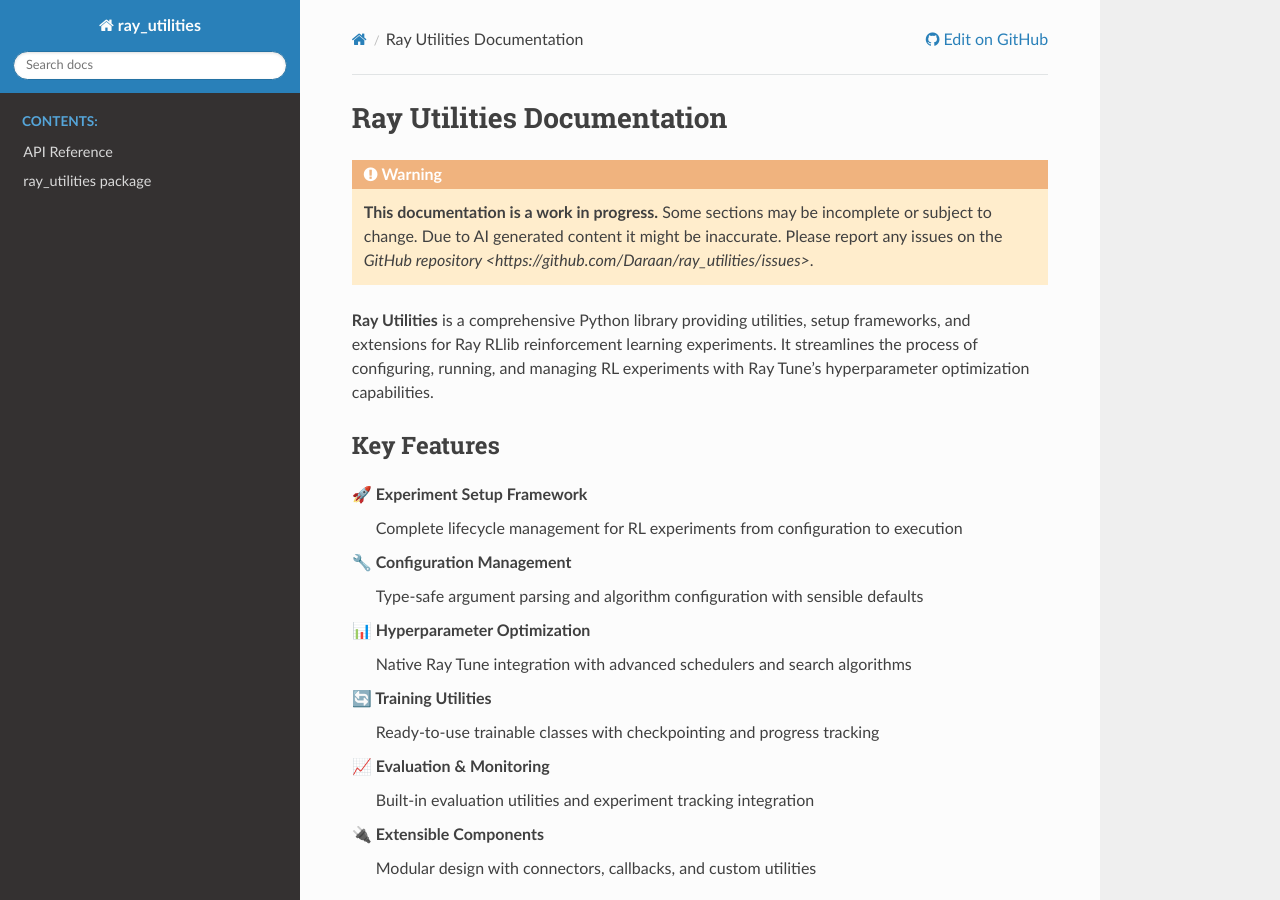
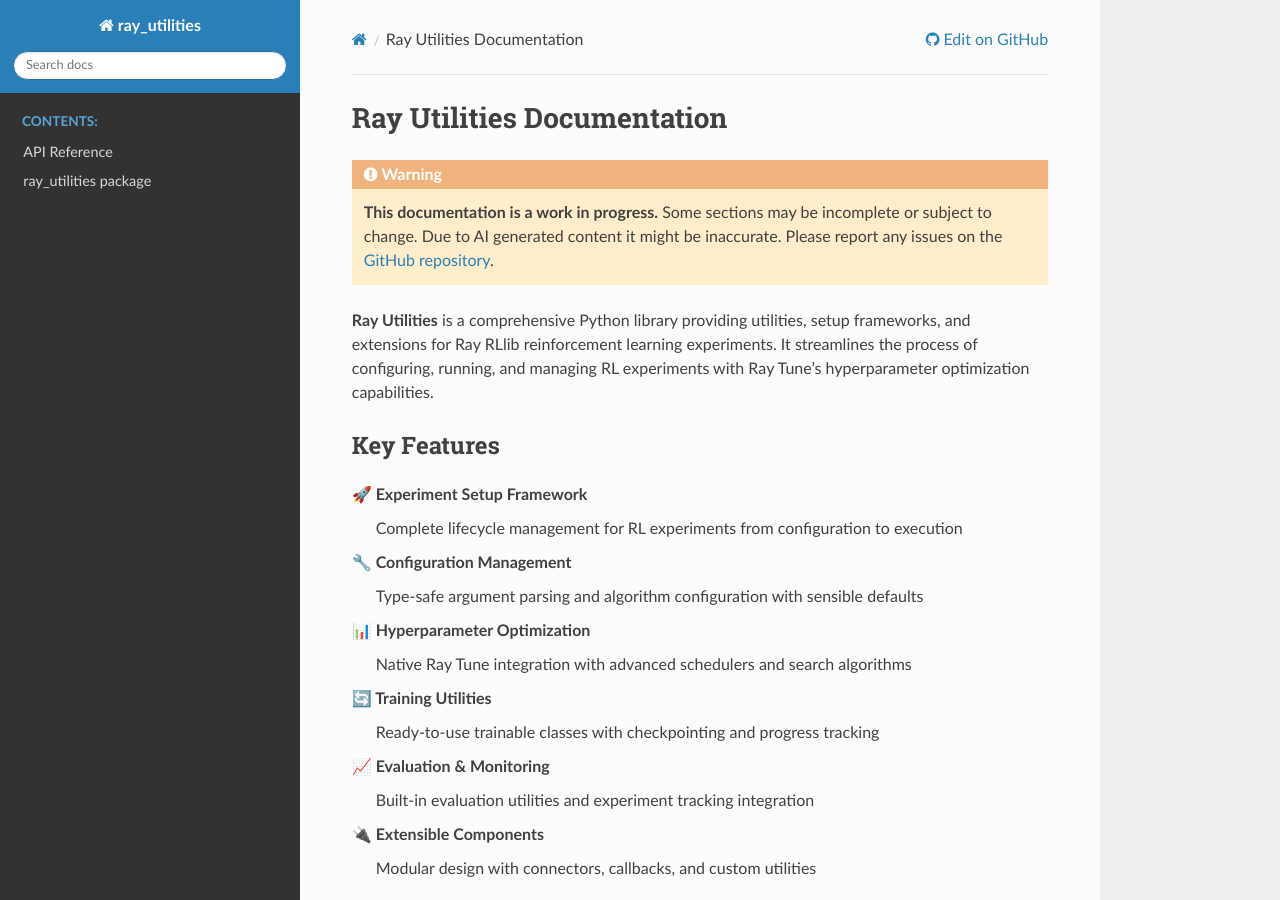
Before and after one commit to Daraan/ray_utilities, a Sphinx documentation site: the page built from docs/source/index.rst, in a window 1280 px wide and 900 px high. Built offline with Sphinx 7.4.7 and the Read the Docs theme 3.1.0, drawn with Linux system fonts in a browser that asks for light colours; formulas are drawn with MathJax 3.

```diff
--- a/docs/source/index.rst
+++ b/docs/source/index.rst
@@ -4,7 +4,7 @@ Ray Utilities Documentation
 .. warning::
 
    **This documentation is a work in progress.** Some sections may be incomplete or subject to change.
-   Due to AI generated content it might be inaccurate. Please report any issues on the `GitHub repository <https://github.com/Daraan/ray_utilities/issues>`.
+   Due to AI generated content it might be inaccurate. Please report any issues on the `GitHub repository <https://github.com/Daraan/ray_utilities/issues>`_.
 
 **Ray Utilities** is a comprehensive Python library providing utilities, setup frameworks, and extensions for Ray RLlib reinforcement learning experiments. It streamlines the process of configuring, running, and managing RL experiments with Ray Tune's hyperparameter optimization capabilities.
 
```
